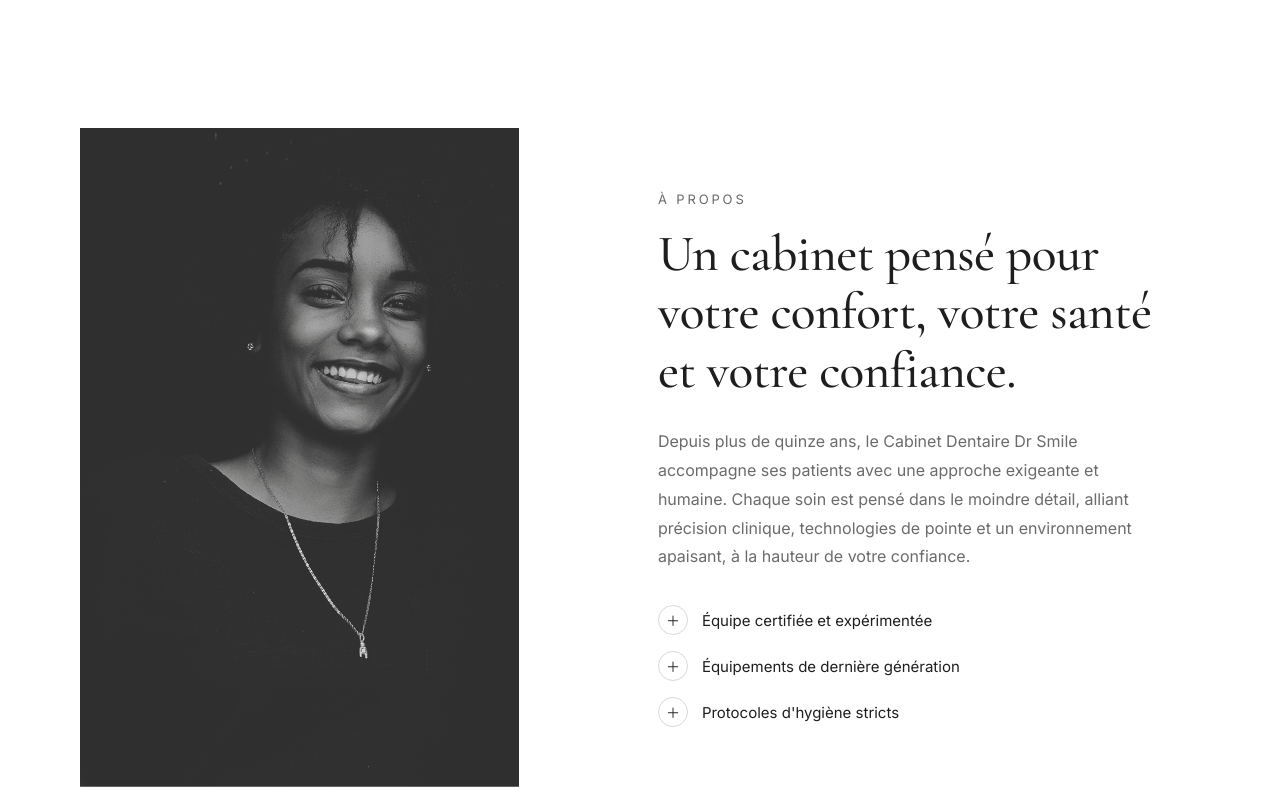
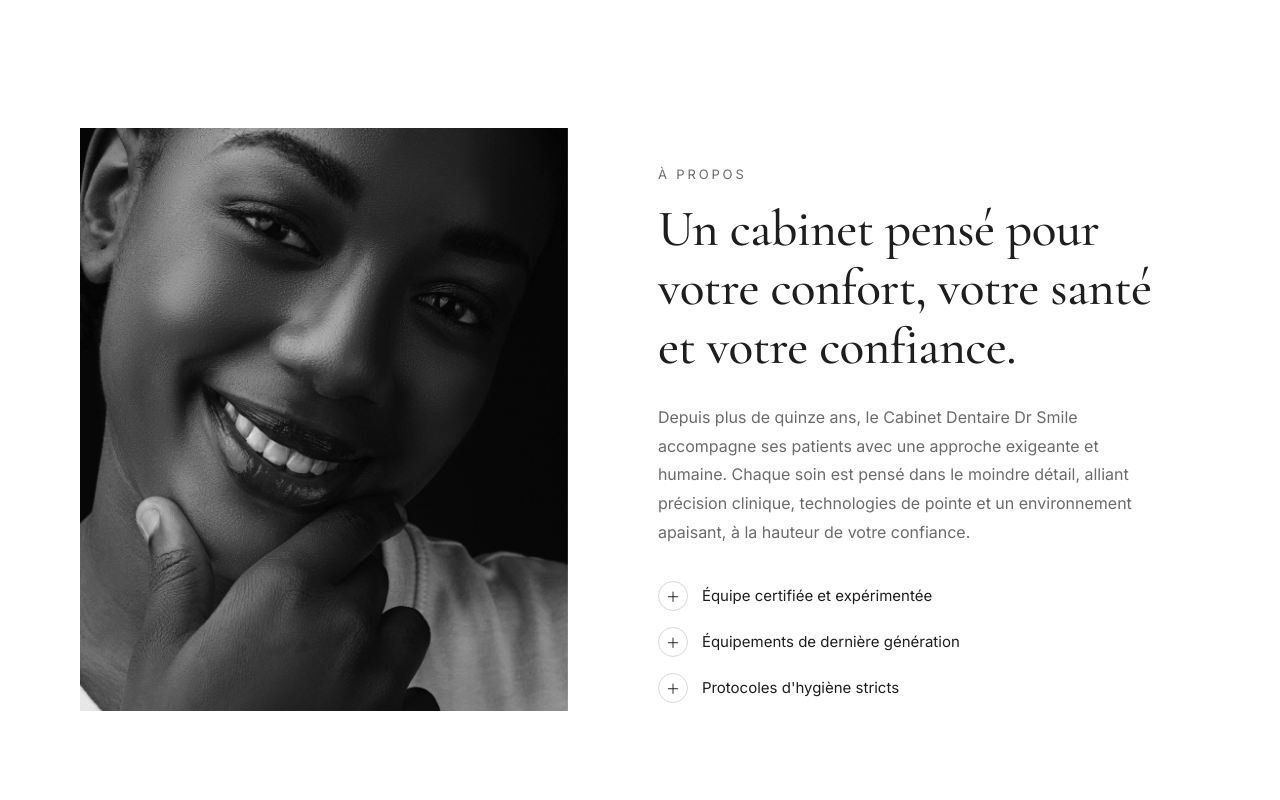
Before and after one commit to Mourtada-002/dr-smile, a plain HTML site: page index.html in a window 1280 px wide. Shown: the part 1140-1940 px from the top of the page. Drawn offline with nearby package versions, Linux system fonts and the light colour scheme.

Commit message:
Ajout fonctionnalité X

```diff
--- a/index.html
+++ b/index.html
@@ -70,7 +70,7 @@
           <div
             class="hero__img"
             style="
-              background-image: url(&quot;https://images.pexels.com/photos/5355702/pexels-photo-5355702.jpeg?q=80&w=1800&auto=format&fit=crop&quot;);
+              background-image: url(assets/images/hero.png);
             "
           ></div>
           <div class="hero__overlay"></div>
@@ -134,7 +134,7 @@
       <section class="about" id="about">
         <div class="about__media" data-reveal-image>
           <div class="about__img">
-            <img src="assets/images/img-sourir.jpg" alt="about-img" />
+            <img src="assets/images/about.jpg" alt="about-img" />
           </div>
         </div>
 
--- a/style.css
+++ b/style.css
@@ -501,7 +501,7 @@ body {
   overflow: hidden;
 }
 .about__img {
-  width: 90%;
+  width: 100%;
   aspect-ratio: 4/5;
   background-size: cover;
   background-position: center;
```
Also changed, not shown: assets/images/about.jpg (added), assets/images/galerie-4.jpg, assets/images/img-sourir.jpg (deleted), 1 other file.
